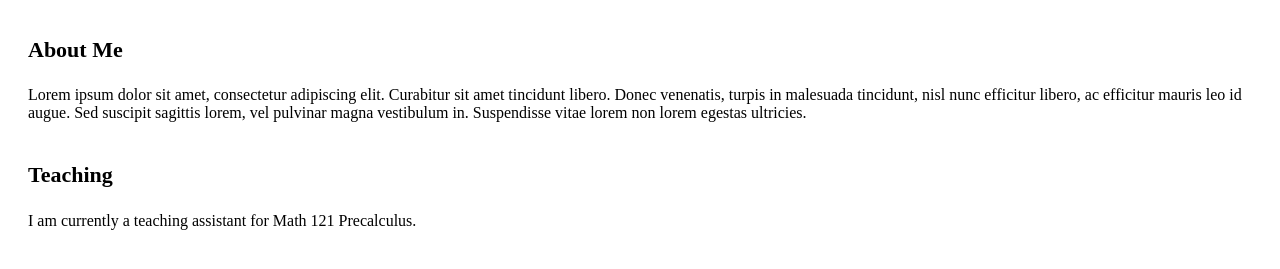
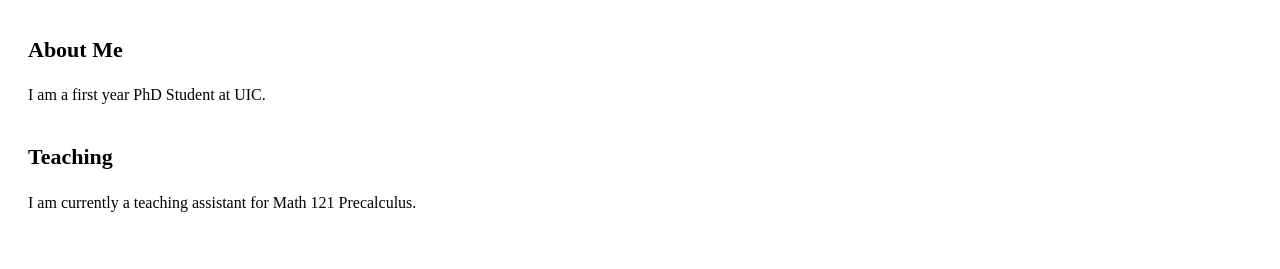
Before and after one commit to beeclu/ablu2.github.io, a plain HTML site: page index.html in a window 1280 px wide. Shown: the part 91-360 px from the top of the page. Drawn offline with Linux system fonts and the light colour scheme.

Commit message:
Update index.html

```diff
--- a/index.html
+++ b/index.html
@@ -3,7 +3,7 @@
 <head>
   <meta charset="UTF-8">
   <meta name="viewport" content="width=device-width, initial-scale=1.0">
-  <title>Your Name – PhD Website</title>
+  <title>Aaron Lu</title>
   <style>
     body {
       font-family: "Times New Roman", Times, serif;
@@ -62,10 +62,7 @@
 
   <h2>About Me</h2>
   <p>
-    Lorem ipsum dolor sit amet, consectetur adipiscing elit. Curabitur sit amet tincidunt libero.
-    Donec venenatis, turpis in malesuada tincidunt, nisl nunc efficitur libero, ac efficitur mauris
-    leo id augue. Sed suscipit sagittis lorem, vel pulvinar magna vestibulum in. Suspendisse vitae
-    lorem non lorem egestas ultricies.
+    I am a first year PhD Student at UIC.
   </p>
 
 <h2> Teaching </h2>
```
